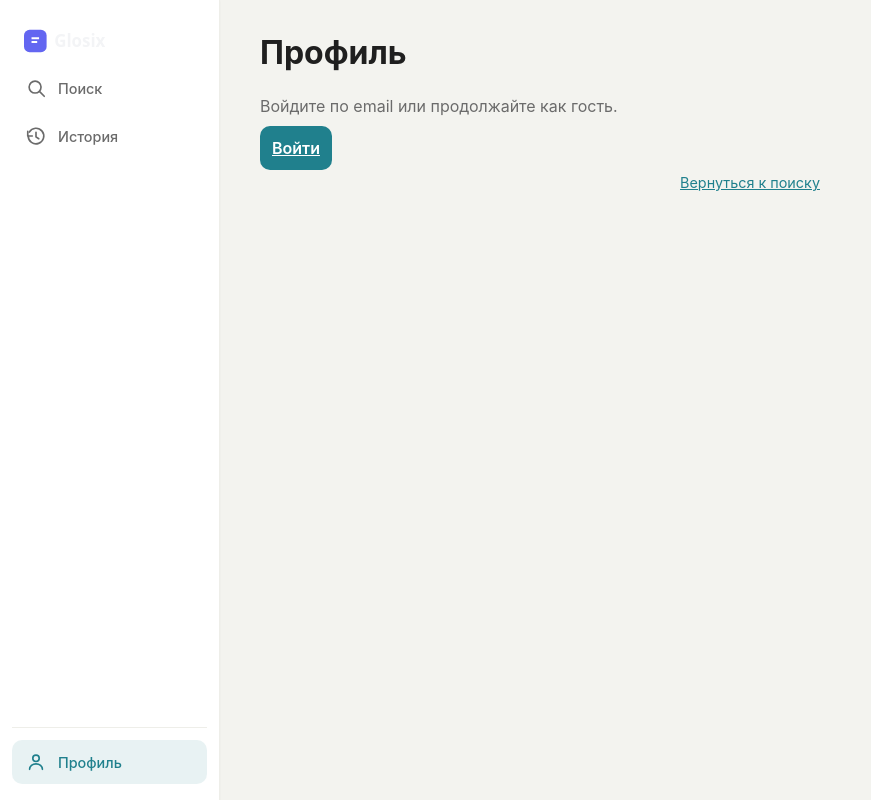
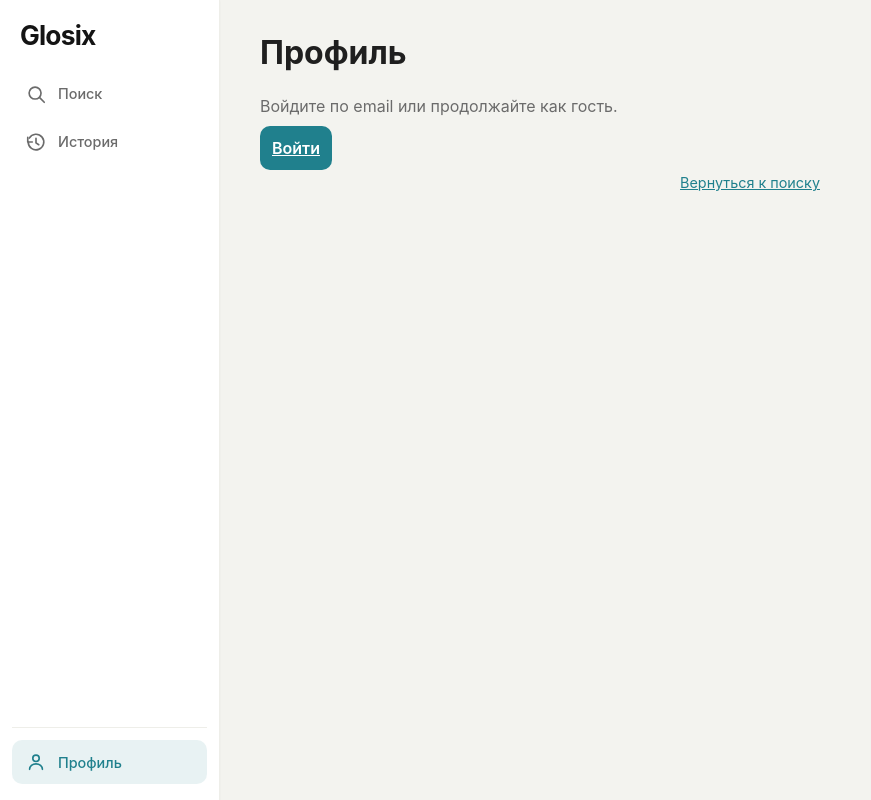
Before and after one commit to Rekhmunov/AI-assistant-and-search, a React (Vite) app in the folder frontend/: page /profile in a window 1280 px wide. Shown: the whole page, without its empty margins (0-871 px from the left). Built offline with nearby package versions, Linux system fonts and the light colour scheme; no server answers.

Commit message:
style(frontend): текстовый Glosix без иконки, лимиты только в профиле
Co-authored-by: Rekhmunov <Rekhmunov@users.noreply.github.com>

```diff
--- a/frontend/src/components/AppNavigation.tsx
+++ b/frontend/src/components/AppNavigation.tsx
@@ -1,5 +1,6 @@
 import type { ReactNode } from "react";
-import { Link, NavLink } from "react-router-dom";
+import { NavLink } from "react-router-dom";
+import { GlosixBrand } from "./GlosixBrand";
 import { t } from "../i18n";
 
 function SearchNavIcon() {
@@ -79,9 +80,7 @@ export function AppNavigation() {
   return (
     <>
       <nav className="sidebar-nav" aria-label={aria}>
-        <Link to="/" className="sidebar-brand" aria-label="Glosix">
-          <img src="/glosix-logo.svg" alt="" className="glosix-logo" />
-        </Link>
+        <GlosixBrand className="glosix-wordmark--sidebar" />
         <div className="sidebar-nav-top">
           <NavItem to="/" end label={t("navSearch")} icon={<SearchNavIcon />} />
           <NavItem to="/history" label={t("navHistory")} icon={<HistoryNavIcon />} />
--- /dev/null
+++ b/frontend/src/components/GlosixBrand.tsx
@@ -0,0 +1,19 @@
+import { Link } from "react-router-dom";
+
+type Props = {
+  className?: string;
+  asLink?: boolean;
+};
+
+/** Текстовый логотип без иконки */
+export function GlosixBrand({ className = "", asLink = true }: Props) {
+  const text = <span className={`glosix-wordmark${className ? ` ${className}` : ""}`}>Glosix</span>;
+  if (asLink) {
+    return (
+      <Link to="/" className="glosix-brand" aria-label="Glosix">
+        {text}
+      </Link>
+    );
+  }
+  return text;
+}
--- a/frontend/src/components/GlosixHeader.tsx
+++ b/frontend/src/components/GlosixHeader.tsx
@@ -1,47 +1,22 @@
-import { useQuery } from "@tanstack/react-query";
 import { Link } from "react-router-dom";
-import { fetchSession } from "../api/client";
 import { isMaxWebApp } from "../lib/maxApp";
 import { t } from "../i18n";
 import { useAuthStore } from "../store/authStore";
+import { GlosixBrand } from "./GlosixBrand";
 
 interface Props {
-  showLimits?: boolean;
-  /** Логотип слева (фиолетовая иконка) — на главной и в треде скрыт */
+  /** Показать текстовый логотип Glosix слева */
   showBrand?: boolean;
 }
 
-export function GlosixHeader({ showLimits = true, showBrand = true }: Props) {
+export function GlosixHeader({ showBrand = true }: Props) {
   const token = useAuthStore((s) => s.token);
   const inMax = isMaxWebApp();
 
-  const { data: session } = useQuery({
-    queryKey: ["session", token],
-    queryFn: () => fetchSession(token),
-    enabled: showLimits,
-  });
-
-  const limits =
-    session &&
-    (session.authenticated || session.is_guest
-      ? `${session.searches_today}/${session.searches_limit}`
-      : null);
-
   return (
     <header className={`glosix-header${showBrand ? "" : " glosix-header--no-brand"}`}>
-      {showBrand ? (
-        <Link to="/" className="glosix-brand" aria-label="Glosix">
-          <img src="/glosix-logo.svg" alt="Glosix" className="glosix-logo" />
-        </Link>
-      ) : (
-        <div className="glosix-header-spacer" aria-hidden />
-      )}
+      {showBrand ? <GlosixBrand /> : <div className="glosix-header-spacer" aria-hidden />}
       <div className="glosix-header-actions">
-        {showLimits && limits && (
-          <span className="limits-badge" title={session?.is_guest ? t("guestLimitsHint") : undefined}>
-            {limits}
-          </span>
-        )}
         {!token && !inMax && (
           <Link to="/login" className="header-login-btn">
             {t("signIn")}
--- a/frontend/src/pages/Home.tsx
+++ b/frontend/src/pages/Home.tsx
@@ -1,6 +1,5 @@
 import { useMemo, useState } from "react";
 import { useNavigate } from "react-router-dom";
-import { GlosixHeader } from "../components/GlosixHeader";
 import { SearchComposer, type ComposerAttachment } from "../components/SearchComposer";
 import { getHomePlaceholderPhrases } from "../constants/homePlaceholders";
 
@@ -23,7 +22,6 @@ export function Home() {
 
   return (
     <div className="page page-home">
-      <GlosixHeader showBrand={false} />
       <SearchComposer
         value={query}
         onChange={setQuery}
--- a/frontend/src/pages/Profile.tsx
+++ b/frontend/src/pages/Profile.tsx
@@ -1,6 +1,6 @@
 import { useQuery, useQueryClient } from "@tanstack/react-query";
 import { Link, useNavigate } from "react-router-dom";
-import { devActivatePro, fetchMe, deleteAccount } from "../api/client";
+import { devActivatePro, fetchMe, deleteAccount, fetchSession } from "../api/client";
 import { ProfileAccountSection } from "../components/ProfileAccountSection";
 import { isMaxWebApp } from "../lib/maxApp";
 import { t } from "../i18n";
@@ -19,6 +19,15 @@ export function Profile() {
     queryFn: () => fetchMe(token!),
     enabled: !!token,
   });
+
+  const { data: session } = useQuery({
+    queryKey: ["session", token],
+    queryFn: () => fetchSession(token),
+    enabled: !!token,
+  });
+
+  const searchesToday = session?.searches_today ?? user?.searches_today ?? 0;
+  const searchesLimit = session?.searches_limit ?? user?.searches_limit ?? 10;
 
   if (!token) {
     return (
@@ -64,13 +73,20 @@ export function Profile() {
   return (
     <div className="page">
       <h1>{t("profile")}</h1>
+      <div className="profile-limits-card">
+        <span className="profile-limits-label">{t("searchesToday")}</span>
+        <strong className="profile-limits-value">
+          {searchesToday}/{searchesLimit}
+        </strong>
+        {session?.is_guest && (
+          <p className="profile-limits-hint">{t("guestLimitsHint")}</p>
+        )}
+      </div>
+
       <div className="profile-card">
         <div>👤 {name}</div>
         <div style={{ marginTop: 4, color: "var(--muted)" }}>
           {t("plan")}: {user?.plan === "pro" ? "Pro" : "Free"}
-        </div>
-        <div style={{ marginTop: 4, color: "var(--muted)" }}>
-          {t("searchesToday")}: {user?.searches_today ?? 0}/{user?.searches_limit ?? 10}
         </div>
       </div>
 
--- a/frontend/src/styles/global.css
+++ b/frontend/src/styles/global.css
@@ -107,14 +107,53 @@ body:has(.page-thread) {
 }
 
 .glosix-brand {
-  display: flex;
+  display: inline-flex;
   align-items: center;
   text-decoration: none;
 }
 
-.glosix-logo {
-  height: 28px;
-  width: auto;
+.glosix-wordmark {
+  font-size: 1.35rem;
+  font-weight: 700;
+  letter-spacing: -0.03em;
+  color: var(--text);
+  line-height: 1.2;
+}
+
+.glosix-wordmark--sidebar {
+  font-size: 1.55rem;
+  color: #141414;
+}
+
+.profile-limits-card {
+  margin: 0 0 16px;
+  padding: 16px 18px;
+  border-radius: 12px;
+  border: 1px solid var(--border);
+  background: var(--surface);
+  box-shadow: var(--shadow-sm);
+}
+
+.profile-limits-label {
+  display: block;
+  font-size: 0.85rem;
+  color: var(--muted);
+  margin-bottom: 6px;
+}
+
+.profile-limits-value {
+  display: block;
+  font-size: 1.75rem;
+  font-weight: 700;
+  color: var(--text);
+  letter-spacing: -0.02em;
+}
+
+.profile-limits-hint {
+  margin: 10px 0 0;
+  font-size: 0.8rem;
+  color: var(--muted);
+  line-height: 1.4;
 }
 
 .glosix-header-actions {
@@ -1339,15 +1378,12 @@ body:has(.page-thread) {
     box-shadow: var(--shadow-sm);
   }
 
-  .sidebar-brand {
-    display: flex;
-    align-items: center;
+  .sidebar-nav .glosix-brand {
     padding: 4px 8px 20px;
-    text-decoration: none;
-  }
-
-  .sidebar-brand .glosix-logo {
-    height: 30px;
+  }
+
+  .sidebar-nav .glosix-wordmark--sidebar {
+    font-size: 1.65rem;
   }
 
   .sidebar-nav-top {
```
